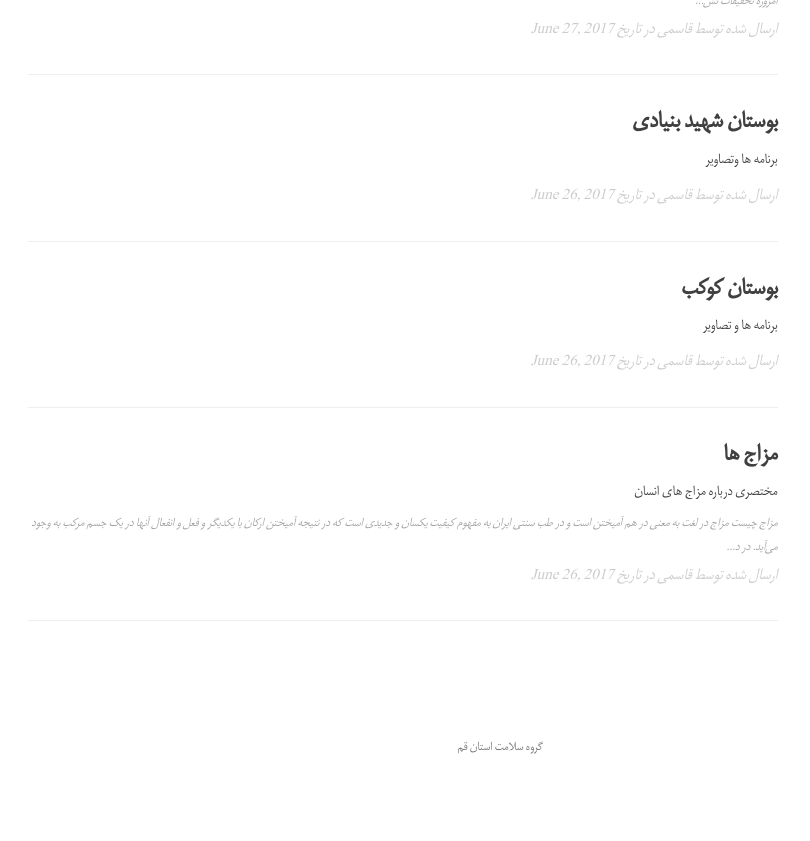
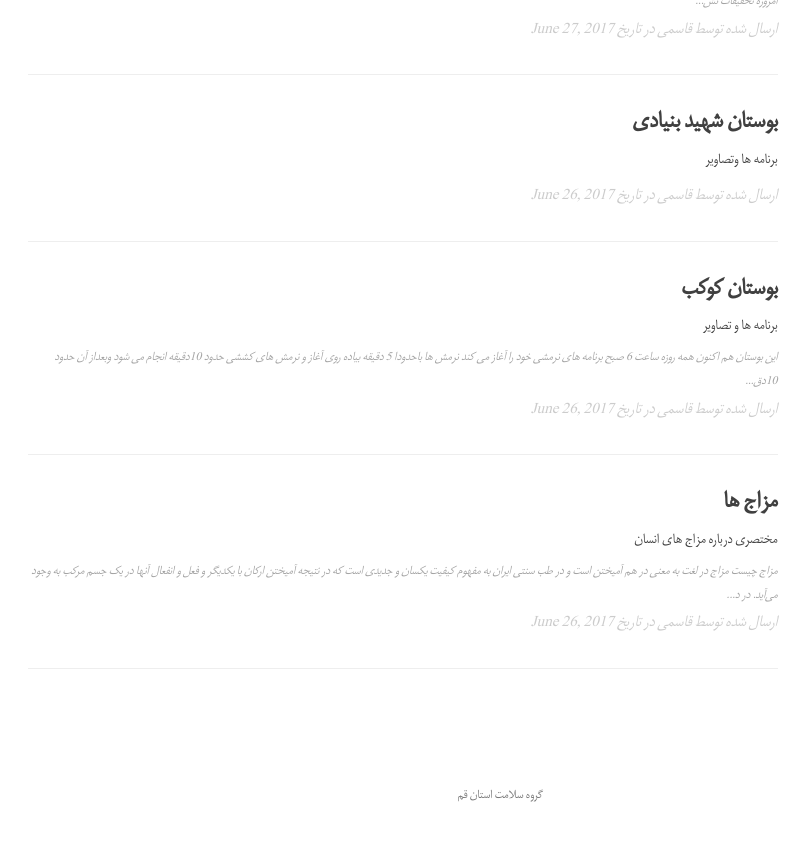
Before and after one commit to grouh-salamat/grouh-salamat.github.io, a Jekyll site: the page built from index.html, in a window 1280 px wide and 900 px high, scrolled down 1349 px. Shown: the top 841 px of the window, without its empty margins (140-950 px from the left). Built offline with Jekyll 4.4.1, drawn with Linux system fonts in a browser that asks for light colours; the list of posts is cut into pages by our own code.

Commit message:
Update 2017-06-29-p22.markdown

```diff
--- a/_posts/2017-06-29-p22.markdown
+++ b/_posts/2017-06-29-p22.markdown
@@ -28,3 +28,17 @@ tags:
 <a href="https://github.com/grouh-salamat/grouh-salamat.github.io/raw/master/img/44.jpg"><img style="float: right;width=100px;height:100px" src="https://github.com/grouh-salamat/grouh-salamat.github.io/raw/master/img/44.jpg"></a>
 <a href="https://github.com/grouh-salamat/grouh-salamat.github.io/raw/master/img/46.jpg"><img style="float: right;width=100px;height:100px" src="https://github.com/grouh-salamat/grouh-salamat.github.io/raw/master/img/46.jpg"></a>
 <a href="https://github.com/grouh-salamat/grouh-salamat.github.io/raw/master/img/48.jpg"><img style="float: right;width=100px;height:100px" src="https://github.com/grouh-salamat/grouh-salamat.github.io/raw/master/img/48.jpg"></a>
+
+
+این بوستان  هم اکنون همه روزه ساعت 6 صبح برنامه های نرمشی خود را آغاز می کند
+نرمش ها باحدودا 5 دقیقه بیاده روی آغاز و نرمش های کششی حدود 10دقیقه انجام می شود
+وبعداز آن حدود 10دقیقه دو  و نرمش هایی باتحرک بیشتری دنبال می شود.
+
+مرحله بعد نرمش های کششی باهدف درمان وبیشگیری از دردهای مختلف
+اعضاءوجوارح به سه شکل ایستاده ونشسته و خوابیده حدود 35تا45دقیقه
+انجام می شود .
+
+بعداز فعالیت های ورزشی حدود 10دقیق بعضی ازاعضاء درزمینه های اخلاقی علمی ورزشی  .بهداشت وتغذیه
+و...مطالب مفیدی بیان می نمایند .
+
+در این بوستان روزهای دوشنبه بعد از برنامه صبحگاهی زیارت پرفیض عاشورا برقرار است .
```
